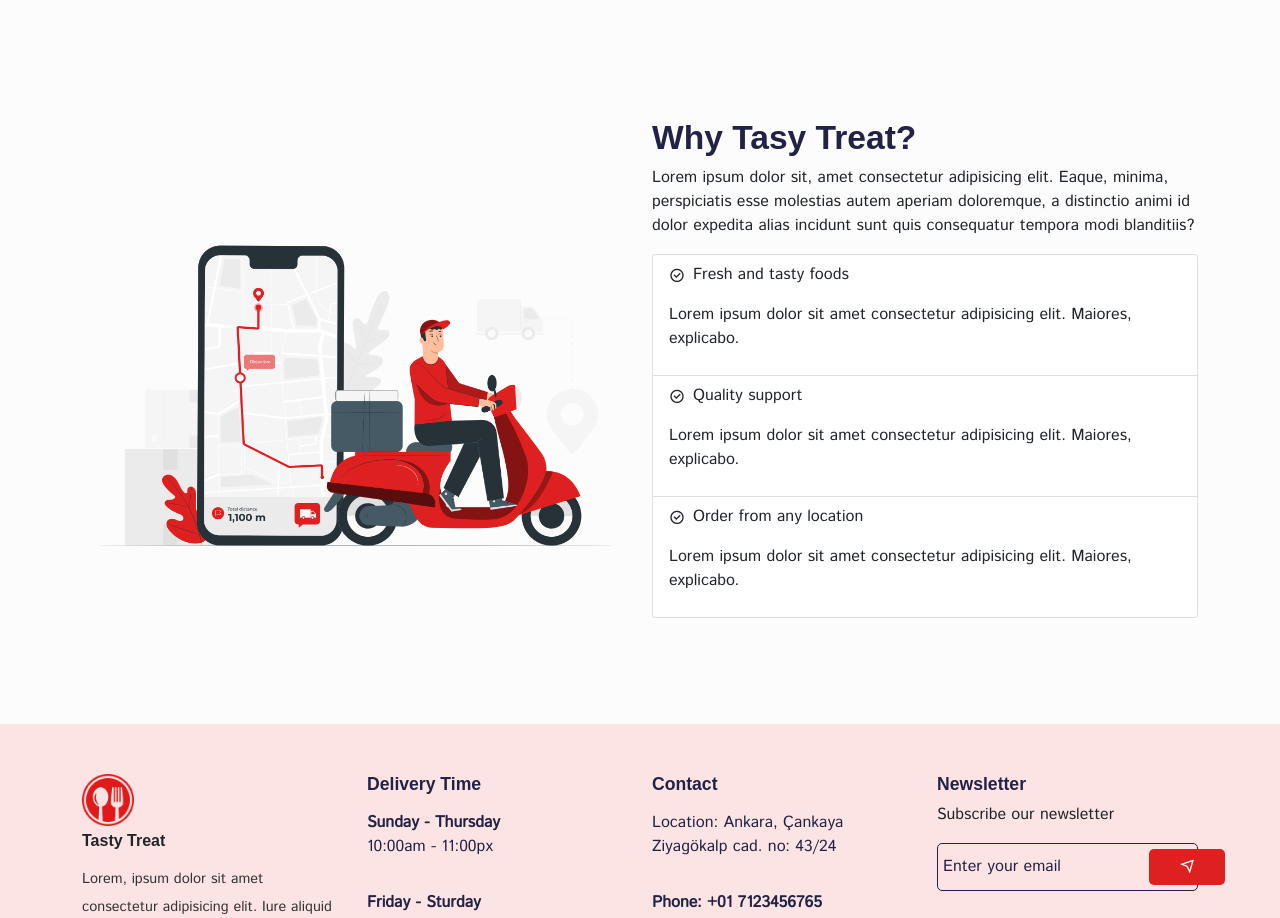
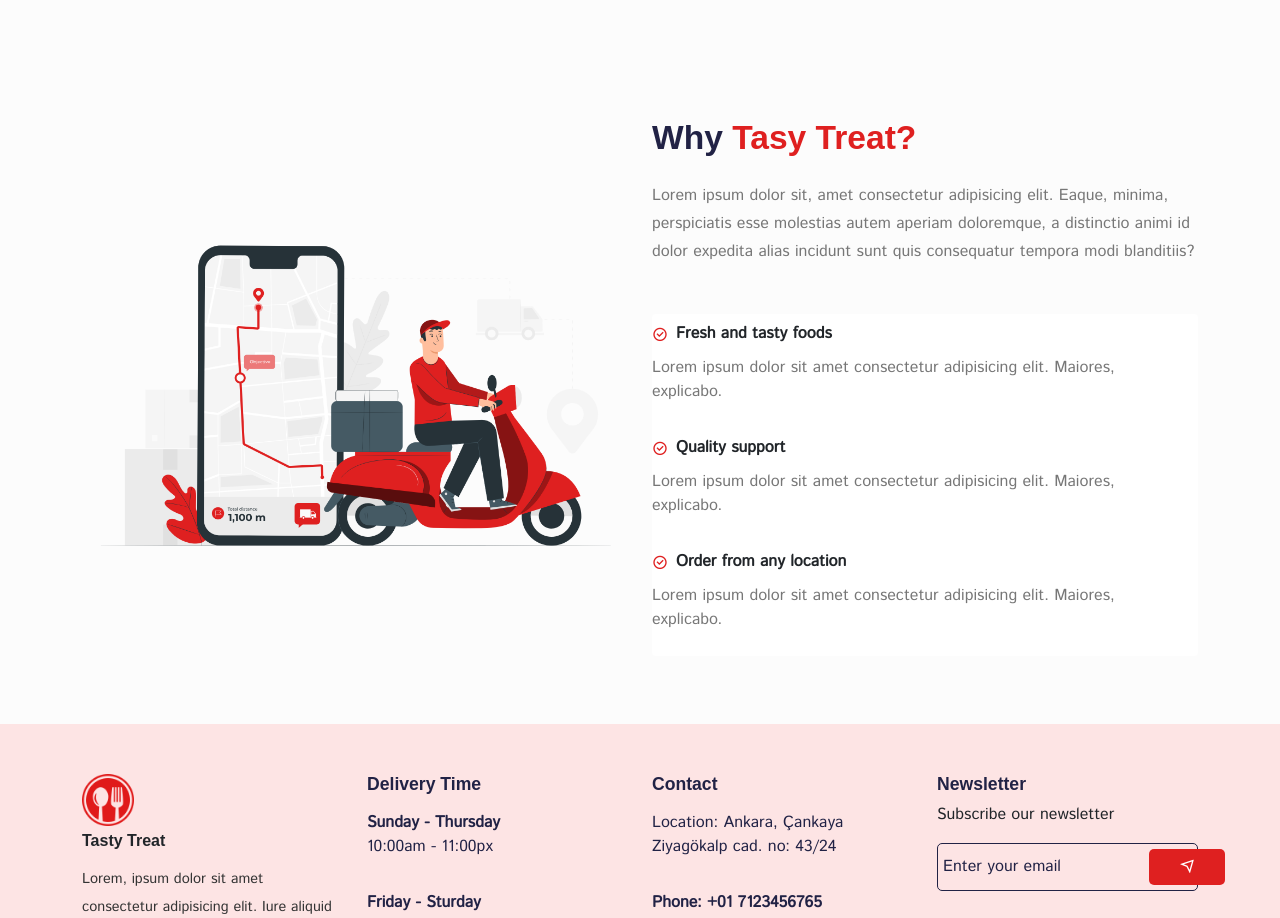
Before and after one commit to PuryaB97/React-Apps, a React (Create React App) app in the folder food-delivery-app/: page /home in a window 1280 px wide. Shown: the part 3111-4029 px from the top of the page. Built offline with nearby package versions, Linux system fonts and the light colour scheme; a web font is replaced by a local one.

Commit message:
Make Introductory look better

```diff
--- a/food-delivery-app/src/pages/Home.jsx
+++ b/food-delivery-app/src/pages/Home.jsx
@@ -238,45 +238,45 @@ const Home = () => {
 
             <Col lg="6" md="6">
               <div className="why__tasty-treat">
-                <h2 className="tasty__treat-title">
+                <h2 className="tasty__treat-title mb-4">
                   Why <span>Tasy Treat?</span>
                 </h2>
-                <p>
+                <p className="tasty__tread-desc">
                   Lorem ipsum dolor sit, amet consectetur adipisicing elit.
                   Eaque, minima, perspiciatis esse molestias autem aperiam
                   doloremque, a distinctio animi id dolor expedita alias
                   incidunt sunt quis consequatur tempora modi blanditiis?
                 </p>
 
-                <ListGroup>
-                  <ListGroupItem>
-                    <p className="d-flex align-items-center gap-2">
+                <ListGroup className="mt-5">
+                  <ListGroupItem className="border-0 ps-0">
+                    <p className="choose__us-title d-flex align-items-center gap-2">
                       <i className="ri-checkbox-circle-line"></i>
                       Fresh and tasty foods
                     </p>
-                    <p>
+                    <p className="choose__us-desc">
                       Lorem ipsum dolor sit amet consectetur adipisicing elit.
                       Maiores, explicabo.
                     </p>
                   </ListGroupItem>
 
-                  <ListGroupItem>
-                    <p className="d-flex align-items-center gap-2">
+                  <ListGroupItem className="border-0 ps-0">
+                    <p className="choose__us-title d-flex align-items-center gap-2">
                       <i className="ri-checkbox-circle-line"></i>
                       Quality support
                     </p>
-                    <p>
+                    <p className="choose__us-desc">
                       Lorem ipsum dolor sit amet consectetur adipisicing elit.
                       Maiores, explicabo.
                     </p>
                   </ListGroupItem>
 
-                  <ListGroupItem>
-                    <p className="d-flex align-items-center gap-2">
+                  <ListGroupItem className="border-0 ps-0">
+                    <p className="choose__us-title d-flex align-items-center gap-2">
                       <i className="ri-checkbox-circle-line"></i>
                       Order from any location
                     </p>
-                    <p>
+                    <p className="choose__us-desc">
                       Lorem ipsum dolor sit amet consectetur adipisicing elit.
                       Maiores, explicabo.
                     </p>
--- a/food-delivery-app/src/styles/home.css
+++ b/food-delivery-app/src/styles/home.css
@@ -40,3 +40,26 @@
   border-radius: 5px;
   color: #df2020 !important;
 }
+
+.tasty__treat-title span {
+  color: #df2020;
+}
+
+.tasty__tread-desc {
+  color: #777;
+  line-height: 28px;
+}
+
+.choose__us-title {
+  font-weight: 600;
+  margin-bottom: 10px;
+}
+
+.choose__us-title i {
+  font-weight: 500 !important;
+  color: #df2020;
+}
+
+.choose__us-desc {
+  color: #777;
+}
```
